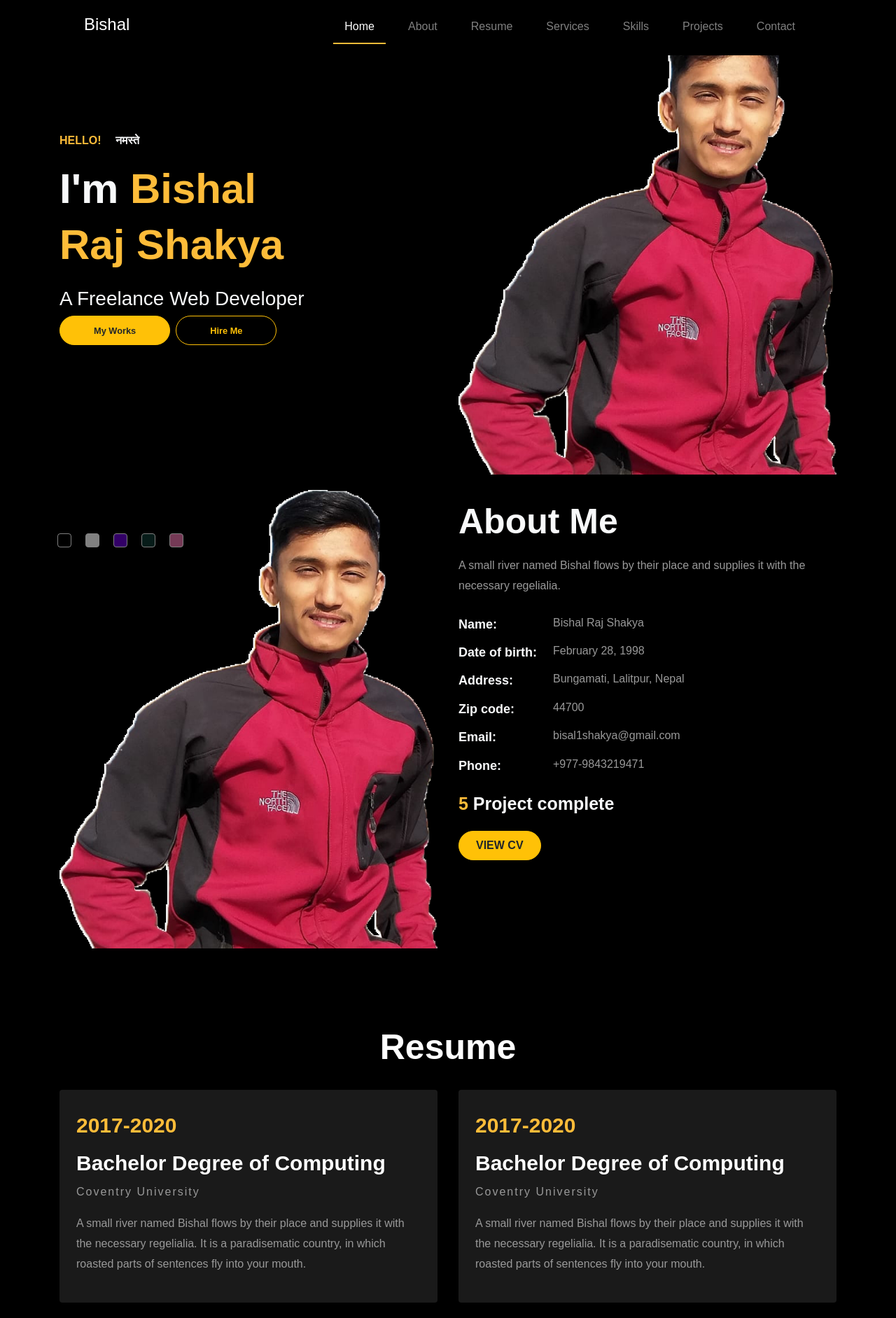
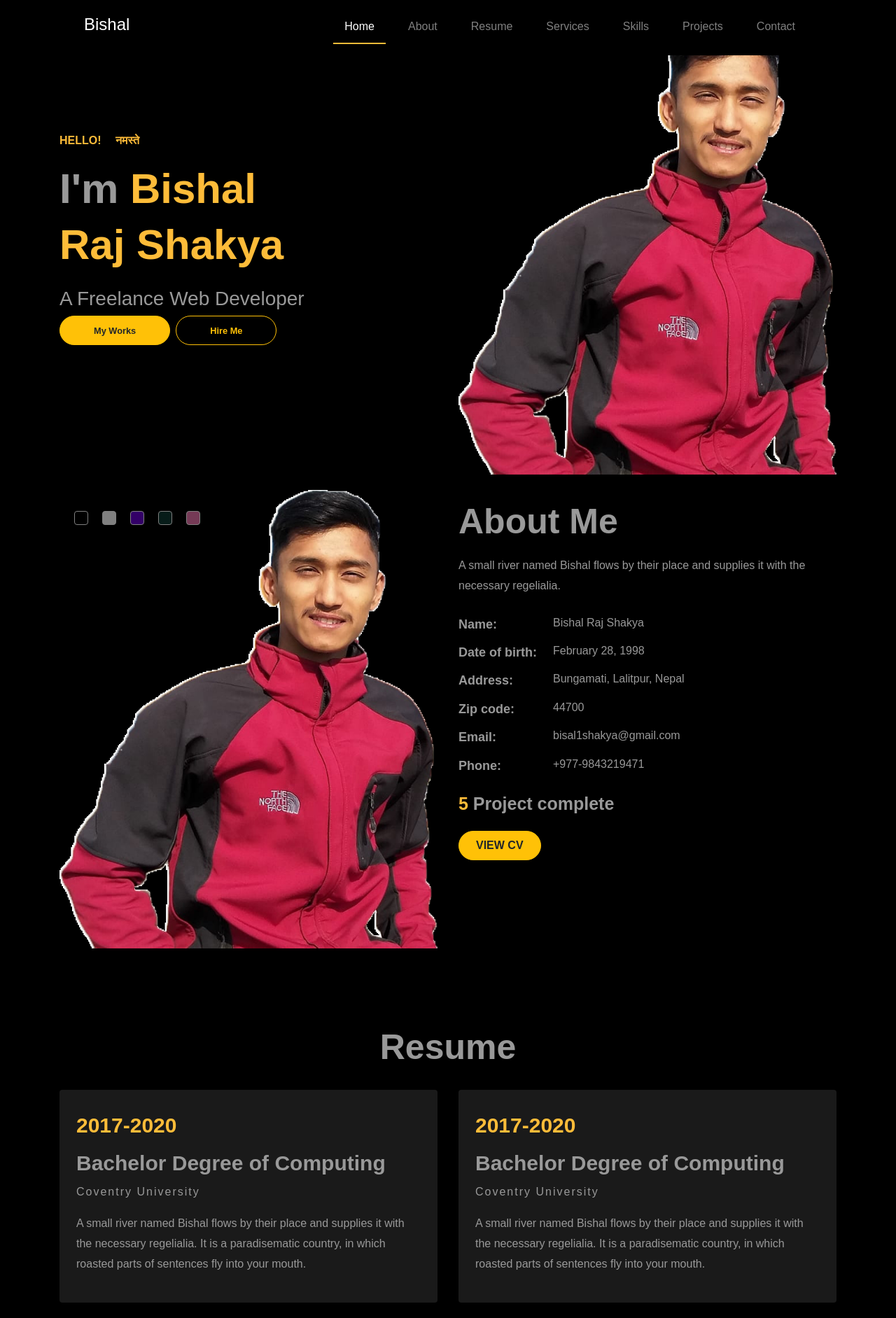
Before and after one commit to BishalRaj/react-profile, a React (Create React App) app: page / in a window 1280 px wide. Shown: the top 1883 px of the page at 70% size. Built offline with nearby package versions, Linux system fonts and the light colour scheme.

Commit message:
toogle background

```diff
--- a/src/App.js
+++ b/src/App.js
@@ -19,11 +19,43 @@ import { fas } from "@fortawesome/free-solid-svg-icons";
 
 library.add(fab, far, fas);
 class App extends React.Component {
+  state = {
+    colorTheme: "theme-dark",
+  };
+
+  componentDidMount() {
+    window.addEventListener("storage", this.checkStorage);
+  }
+
+  componentWillUnmount() {
+    window.removeEventListener("storage", this.checkStorage);
+  }
+  //effect
+  checkStorage = (e) => {
+    console.log(e);
+    const currentTheme = localStorage.getItem("theme");
+    if (currentTheme) {
+      this.setState({ currentTheme: currentTheme });
+    } else {
+      this.setState({ currentTheme: "theme-dark" });
+    }
+  };
+
+  handleClick = (theme) => {
+    this.setState({
+      colorTheme: theme,
+    });
+
+    localStorage.setItem("theme", theme);
+  };
+
   render() {
+    //state
+
     return (
-      <>
+      <div className={`app ${this.state.colorTheme}`}>
         <NavBar />
-        <BottomNavBar />
+        <BottomNavBar clickMe={this.handleClick} />
         <Intro />
         <About />
         <Resume />
@@ -32,7 +64,7 @@ class App extends React.Component {
         <Projects />
         <Contact />
         <Footer />
-      </>
+      </div>
     );
   }
 }
--- a/src/components/About/about.js
+++ b/src/components/About/about.js
@@ -31,9 +31,7 @@ function about() {
   data.forEach((result) => {
     aboutInfo.push(
       <li className="d-flex my-2" key={key}>
-        <span className="default-xs-font text-light text-start w-25">
-          {result.key}
-        </span>
+        <span className="default-xs-font text-start w-25">{result.key}</span>
         <span className="w-75  text-start">{result.value}</span>
       </li>
     );
@@ -53,7 +51,7 @@ function about() {
           <Image src={logo} className="w-100 my-auto" />
         </Col>
         <Col lg={6} md={6} sm={12} xs={12}>
-          <div className="w-100 text-start font-weight-bold text-light default-md-font">
+          <div className="w-100 text-start font-weight-bold default-md-font">
             About Me
           </div>
 
@@ -66,16 +64,13 @@ function about() {
             {aboutInfo}
           </ul>
 
-          <p
-            className="default-xs-font text-light w-100"
-            style={{ fontSize: "25px" }}
-          >
-            <span className="default-color">5</span> Project complete
+          <p className="default-xs-font w-100" style={{ fontSize: "25px" }}>
+            <span className="default-color-primary">5</span> Project complete
           </p>
           <Button
             variant="warning"
             className="btn-rounded px-4 py-2"
-            onClick={cvClicked()}
+            onClick={() => cvClicked()}
           >
             <strong>VIEW CV</strong>
           </Button>
--- a/src/components/Contact/contact.js
+++ b/src/components/Contact/contact.js
@@ -23,13 +23,13 @@ function contact() {
         key={key++}
       >
         <div
-          className=" default-bg-color-black mx-auto d-flex align-items-center justify-content-center mb-4 icon-div"
+          className="default-bg-color-secondary mx-auto d-flex align-items-center justify-content-center mb-4 icon-div"
           style={{ borderRadius: "50%", height: "100px", width: "100px" }}
         >
           <FontAwesomeIcon
             icon={["far", "file-code"]}
             size="2x"
-            className="default-color"
+            className="default-color-primary"
           ></FontAwesomeIcon>
         </div>
         <p className="p-0 m-0 text-uppercase default-xs-font mb-2">
@@ -42,7 +42,7 @@ function contact() {
 
   return (
     <Container className="my-5 text-center " id="contact">
-      <p className="default-md-font w-100 text-white mt-5 pt-5">Contact</p>
+      <p className="default-md-font w-100 mt-5 pt-5">Contact</p>
       <Row>{contacts}</Row>
       <ContactForm />
     </Container>
--- a/src/components/Intro/intro.js
+++ b/src/components/Intro/intro.js
@@ -4,16 +4,16 @@ import logo from "../../images/one.png";
 
 function Intro() {
   return (
-    <Container className="c-h-700" id="intro">
+    <Container className="c-h-700 " id="intro">
       <Row className="h-100 align-items-center">
-        <Col className="text-light" lg={6} md={6} sm={12} xs={12}>
-          <h6 className="font-weight-bold  default-color mb-4">
-            HELLO! <span className="text-light ml-3">नमस्ते</span>
+        <Col lg={6} md={6} sm={12} xs={12}>
+          <h6 className="font-weight-bold default-color-primary mb-4">
+            HELLO! <span className=" ml-3">नमस्ते</span>
           </h6>
           <h1 className="font-weight-bold default-bg-font">
-            I'm <span className="default-color">Bishal</span>
+            I'm <span className="default-color-primary">Bishal</span>
           </h1>
-          <h1 className="font-weight-bold default-color default-bg-font">
+          <h1 className="font-weight-bold default-color-primary default-bg-font">
             Raj Shakya
           </h1>
           <h3 className="font-weight-normal  mt-4">
--- a/src/components/Navbar/bottomNavbar.js
+++ b/src/components/Navbar/bottomNavbar.js
@@ -1,6 +1,6 @@
 import React from "react";
 import { Navbar } from "react-bootstrap";
-function bottomNavBar() {
+function bottomNavBar(props) {
   return (
     <>
       <Navbar
@@ -8,14 +8,46 @@ function bottomNavBar() {
         expand="lg"
         variant="dark"
         // style={{ padding: "0px" }}
-        className="px-4 py-3 mx-5"
-        style={{ backgroundColor: "transparent" }}
+        className="p-5 mx-5"
+        style={{
+          backgroundColor: "transparent",
+        }}
       >
-        <div id="theme-dark " className="color-palette" />
-        <div id="theme-light" className="color-palette" />
-        <div id="theme-purple" className="color-palette" />
-        <div id="theme-green" className="color-palette" />
-        <div id="theme-pink" className="color-palette" />
+        <div
+          id="theme-dark"
+          className={`color-palette ${
+            localStorage.getItem("theme") === "theme-dark" ? "active" : ""
+          }`}
+          onClick={() => props.clickMe("theme-dark")}
+        />
+        <div
+          id="theme-light"
+          className={`color-palette ${
+            localStorage.getItem("theme") === "theme-light" ? "active" : ""
+          }`}
+          onClick={() => props.clickMe("theme-light")}
+        />
+        <div
+          id="theme-purple"
+          className={`color-palette ${
+            localStorage.getItem("theme") === "theme-purple" ? "active" : ""
+          }`}
+          onClick={() => props.clickMe("theme-purple")}
+        />
+        <div
+          id="theme-green"
+          className={`color-palette ${
+            localStorage.getItem("theme") === "theme-green" ? "active" : ""
+          }`}
+          onClick={() => props.clickMe("theme-green")}
+        />
+        <div
+          id="theme-pink"
+          className={`color-palette ${
+            localStorage.getItem("theme") === "theme-pink" ? "active" : ""
+          }`}
+          onClick={() => props.clickMe("theme-pink")}
+        />
       </Navbar>
     </>
   );
--- a/src/components/Navbar/navbar.js
+++ b/src/components/Navbar/navbar.js
@@ -12,7 +12,6 @@ function NavBar() {
         variant="dark"
         // style={{ padding: "0px" }}
         className="px-4 py-3 mx-5"
-        style={{ backgroundColor: "black" }}
       >
         <Navbar.Brand
           style={{ fontWeight: "1200 !important" }}
--- a/src/components/Resume/resume.js
+++ b/src/components/Resume/resume.js
@@ -17,9 +17,11 @@ function resume() {
     data.forEach((res) => {
       resume.push(
         <Col lg={6} md={6} sm={12} xs={12} className="mb-4 " key={key++}>
-          <div className="mx-auto p-4 default-bg-color-black rounded">
-            <p className="default-sm-font m-0 default-color">{res.date}</p>
-            <p className="default-sm-font m-0 text-white">{res.degree}</p>
+          <div className="mx-auto p-4 default-bg-color-secondary rounded">
+            <p className="default-sm-font m-0 default-color-primary">
+              {res.date}
+            </p>
+            <p className="default-sm-font m-0">{res.degree}</p>
             <p className="letter-spacing-2">{res.uni}</p>
             <p>{res.desc}</p>
           </div>
@@ -30,9 +32,7 @@ function resume() {
 
   return (
     <Container className="my-5" id="resume">
-      <p className="default-md-font w-100 text-center text-white mt-5 pt-5">
-        Resume
-      </p>
+      <p className="default-md-font w-100 text-center mt-5 pt-5">Resume</p>
       <Row>{resume}</Row>
     </Container>
   );
--- a/src/styles/style.scss
+++ b/src/styles/style.scss
@@ -3,7 +3,7 @@ html{
 }
 body {
     font-family: "Poppins", Arial, sans-serif;
-    background: #000000;
+    // background: #000000;
     font-size: 16px;
     line-height: 1.8;
     font-weight: 400;
@@ -47,6 +47,107 @@ body {
     background-color: #E974AC;
 }
 
+.app.theme-dark{
+    background-color: #000000;
+    .navbar{
+    background-color: #000000;
+color: #999999;
+    }
+    .default-bg-color-primary{
+        background-color: #FEBC39;
+
+    }
+    .default-bg-color-secondary{
+        background-color: #1A1A1A !important;
+    }
+    .default-color-primary{
+        fill: #FEBC39 ;
+        color:#FEBC39;
+    }
+    .default-color-secondary{
+        color: #1A1A1A;
+        fill:  #1A1A1A;
+    }
+    p{
+        color: #999999;
+    }
+}
+.app.theme-light{
+   body{ background: #fff;}
+    .default-bg-color-primary{
+        background-color: #fff !important;
+   }
+    .default-bg-color-secondary{
+        background-color: #000000  !important;
+    }
+    .default-color-primary{
+        color: #000000  !important;
+    }
+    .default-color-secondary{
+        color: #fff  !important;
+    }
+    p{
+        color: #000000  !important;
+    }
+}
+.app.theme-purple{
+    body{ background: #6600CD;}
+    background-color: #6600CD;
+    .default-bg-color-primary{
+        background-color: #6600CD !important;
+    }
+    .default-bg-color-secondary{
+        background-color: #fff;
+    }
+    .default-color-primary{
+        color: #fff;
+    }
+    .default-color-secondary{
+        color: #6600CD;
+    }
+    p{
+        color: #fff;
+    }
+}
+.app.theme-green{
+    body{ background: #0F3832;}
+
+    background-color: #0F3832;
+    .default-bg-color-primary{
+        background-color: #0F3832 !important;
+    }
+    .default-bg-color-secondary{
+        background-color: #fff;
+    }
+    .default-color-primary{
+        color: #fff;
+    }
+    .default-color-secondary{
+        color: #0F3832;
+    }
+    p{
+        color: #fff;
+    }
+}
+.app.theme-pink{
+    background: #E974AC;
+    .default-bg-color-primary{
+        background-color: #E974AC !important;
+    }
+    .default-bg-color-secondary{
+        background-color: #fff;
+    }
+    .default-color-primary{
+        color: #fff;
+    }
+    .default-color-secondary{
+        color: #E974AC;
+    }
+    p{
+        color: #fff;
+    }
+}
+
 .navs{
     text-decoration: none !important;
     padding: .5rem 1rem;
@@ -77,23 +178,6 @@ body {
     font-size: 20px;
     font-weight: 400;
     color: #fff;
-}
-.default-color-black{
-    fill:  #1A1A1A !important;
-
-   color: #1A1A1A !important;
-}
-.default-color{
-    fill: #FEBC39 !important;
-    color:#FEBC39 !important;
-}
-
-.default-bg-color{
-    background-color:#FEBC39 !important;
-}
-
-.default-bg-color-black{
-    background-color: #1A1A1A !important;
 }
 
 .default-bg-font{
```
Also changed, not shown: src/components/Contact/contact-form.js (+2 -2 lines), src/components/Footer/footer.js (+11 -11 lines), src/components/Services/services.js (+4 -6 lines).
